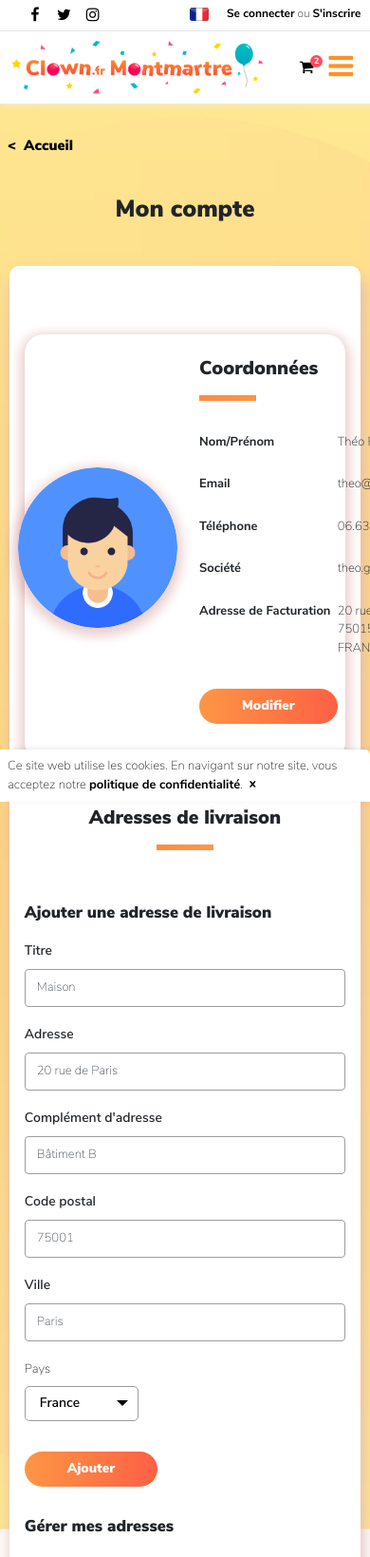
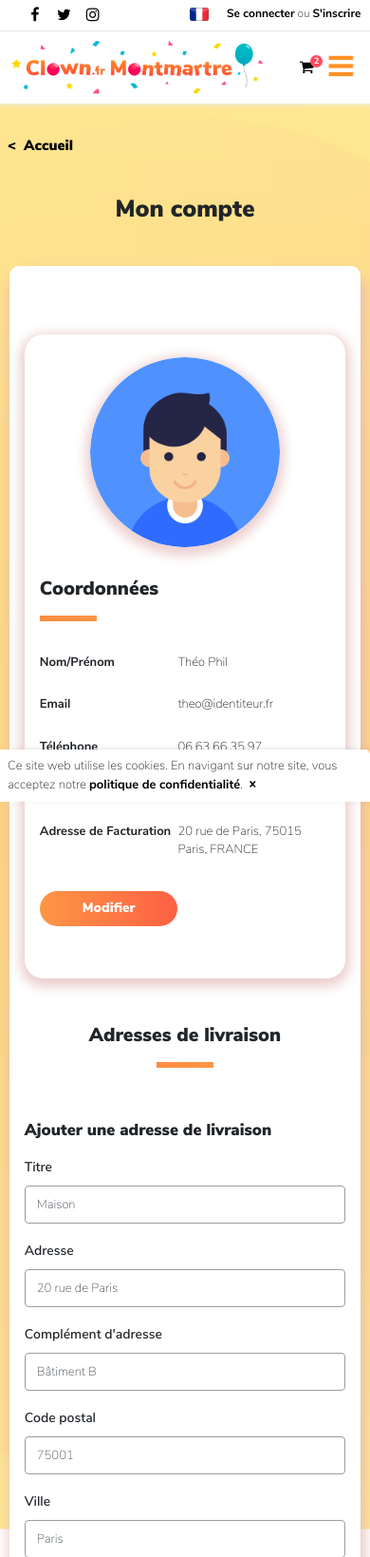
Before and after one commit to skergoat/clown, a PHP site: page /templates/account.php in a window 390 px wide; the page is wider, and only the part inside the window is pictured. Shown: the top 1639 px of that part at 95% size. Run offline with PHP 8.4, Linux system fonts and the light colour scheme; data that the repository does not hold is empty; some libraries are stand-ins or nearby versions.

Commit message:
account responsive ok

```diff
--- a/templates/includes/myAccount.php
+++ b/templates/includes/myAccount.php
@@ -1,12 +1,12 @@
 <!-- formulaire -->
 <div class="mx-auto col-lg-10 mb-xs-4 mb-lg-5 mt-xs-4 mt-sm-4 mt-lg-0 p-xs-none pl-xs-none pt-0 pr-4 pl-4 pb-0" style="border-radius:20px;box-shadow:0px 4px 12px 5px rgba(167, 28, 28, 0.21) !important;">
-    <div class="row">
-        <div class="col-6 p-2 d-flex justify-content-center align-items-center">
+    <div class="row p-xs-3 p-sm-5 p-lg-0">
+        <div class="col-lg-6 p-2 d-flex justify-content-center align-items-center">
             <div style="max-width:200px;">
                 <img src="../assets/img/avatar.png" alt="logo colissimo" style="width:100%;border-radius:200px;box-shadow:0px 4px 12px 5px rgba(167, 28, 28, 0.21) !important;">
             </div>
         </div>
-        <div class="col-6 pt-4">
+        <div class="col-lg-6 pt-4">
             <!-- title -->
             <h5 class="black pb-2">Coordonnées</h5>
             <span class="border-bottom-orange mb-4"></span>
@@ -185,7 +185,7 @@
         <h5 class="black pb-2 text-center">Historique des commandes</h5>
         <span class="border-bottom-orange mb-4 mx-auto"></span>
     </div>
-    <div class="col-8 mx-auto">
+    <div class="col-lg-8 mx-auto">
         <table id="table_commands" class="table">
             <thead>
                 <tr>
--- a/templates/showCommand.php
+++ b/templates/showCommand.php
@@ -31,6 +31,7 @@
         $('.secondary-content').css('display', 'none');
     </script>
     <script src="../assets/js/custom-select.js"></script>
+    <script src="../assets/js/cart.js"></script>
      <!-- map -->
      <script src="https://unpkg.com/leaflet@1.7.1/dist/leaflet.js"></script>
         <script>
```
